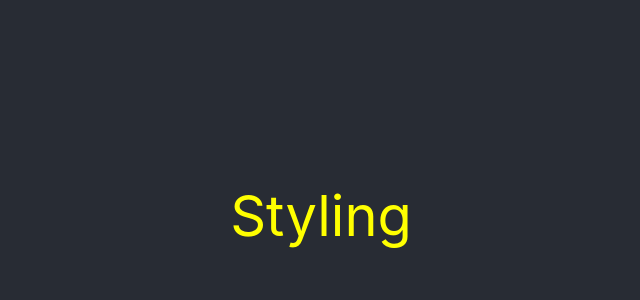
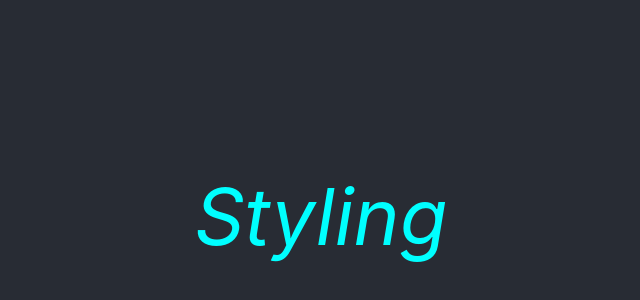
Before and after one commit to isti20/react-basic, a React (Create React App) app: page / in a window 1280 px wide. Shown: the part 184-484 px from the top of the page, without its empty margins (319-959 px from the left). Built offline with nearby package versions, Linux system fonts and the light colour scheme.

Commit message:
CSS Styling: CSS style sheet

```diff
--- a/src/App.js
+++ b/src/App.js
@@ -1,11 +1,11 @@
-import InlineStyle from './inlinestyle/InlineStyle';
+import CssStyleSheet from './cssstylesheet/CssStyleSheet';
 import './App.css';
 
 function App() {
   return (
     <div className="App">
       <header className="App-header">
-        <InlineStyle />
+        <CssStyleSheet />
       </header>
     </div>
   );
--- /dev/null
+++ b/src/css/index.css
@@ -0,0 +1,8 @@
+.large {
+  font-size: 78px;
+  color: cyan;
+}
+
+.italic {
+  font-style: italic;
+}
--- /dev/null
+++ b/src/cssstylesheet/CssStyleSheet.jsx
@@ -0,0 +1,12 @@
+import React from "react";
+import "../css/index.css";
+
+const CssStyleSheet = () => {
+  return (
+    <div>
+      <p className="large italic">Styling</p>
+    </div>
+  );
+};
+
+export default CssStyleSheet;
```
